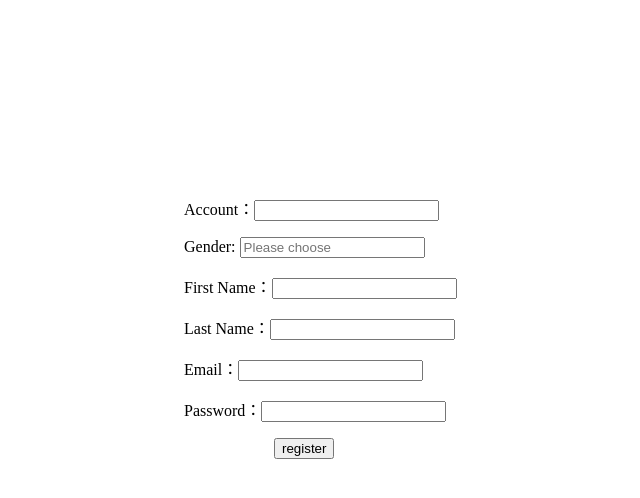
After one commit to CharlesDaiii/cs411-demo, a Flask app: page /register in a window 1280 px wide. The commit adds this page. Shown: the part 178-676 px from the top of the page, without its empty margins (574-1214 px from the left). Run offline with Flask 2, Linux system fonts and the light colour scheme.

Commit message:
Add files via upload

```diff
--- a/demo/app/database.py
+++ b/demo/app/database.py
@@ -31,8 +31,8 @@ def getName(account):
 	sql = "select * from User where account='%s'" % account
 	cur.execute(sql)
 	userinfo = cur.fetchall()
+	print(userinfo)
 	name = userinfo[0][1] + " " + userinfo[0][2]
-	print(cur.fetchall())
 	cur.close()
 	conn.close()
 	return name
--- a/demo/app/routes.py
+++ b/demo/app/routes.py
@@ -2,6 +2,7 @@ from flask import render_template
 from flask import request, redirect, url_for
 from app import app
 from app import database as db_helper
+from app import user_mysql as user_db
 from app import user_dao
 
 @app.route("/edit/<int:task_id>", methods=['POST'])
@@ -55,12 +56,31 @@ def homepage():
 @app.route('/login', methods=['POST', 'GET'])
 def login():
     if request.method == 'POST':
-        flag = user_dao.login_dao(request.form['name'], request.form['password'])
-        print(flag)
-        if flag == 1:
-            return redirect(url_for('success', name=request.form['name']))
-        else:
-            return redirect(url_for(endpoint='fail', msg=flag))
+        if(request.form['behave'] == 'login'):
+            flag = user_dao.login_dao(request.form['name'], request.form['password'])
+            print(flag)
+            if flag == 1:
+                return redirect(url_for('success', name=request.form['name']))
+            else:
+                return redirect(url_for(endpoint='fail', msg=flag))
+        if(request.form['behave'] == 'register'):
+            return redirect(url_for('register'))
+    else:
+        return render_template('404.html')
+
+@app.route('/register', methods=['POST', 'GET'])
+def register():
+    if request.method == "GET":
+        return render_template("register.html")
+    if request.method == 'POST':
+        account = request.form['account']
+        email = request.form['Email']
+        firstName = request.form['FirstName']
+        lastName = request.form['LastName']
+        gender = request.form['Gender']
+        password = request.form['password']
+        user_db.register(account, email, firstName, lastName, gender, password)
+        return redirect(url_for('success', name=request.form['account']))
     else:
         return render_template('404.html')
 
--- a/demo/app/templates/login.html
+++ b/demo/app/templates/login.html
@@ -9,8 +9,12 @@
     <div style="position: absolute;margin-left: 750px;margin-top: 350px">
         <p>Account：<input type="text" name="name"></p>
         <p>Password：<input type="password" name="password"></p>
-        <p><input type="submit" value="登录" style="position: absolute;margin-left: 90px"></p>
+        <p><input type="submit" name = "behave" value="login" style="position: absolute;margin-left: 90px"></p>
+       	<p><input type="submit" name = "behave" value="register" style="position: absolute;margin-left: 140px"></p>
     </div>
 </form>
+
+
+
 </body>
 </html>
--- /dev/null
+++ b/demo/app/templates/register.html
@@ -0,0 +1,27 @@
+<!DOCTYPE html>
+<html lang="en">
+<head>
+    <meta charset="UTF-8">
+    <title>Log In</title>
+</head>
+<body>
+<form action="/register" method="post">
+    <div style="position: absolute;margin-left: 750px;margin-top: 350px">
+        <p>Account：<input type="text" name="account"></p>
+        <p>Gender:
+            <input id="type" type="text" list="typelist" placeholder="Please choose" name = "Gender">
+            <datalist id="typelist">
+            　　<option>Female</option>
+            　　<option>Male</option>
+            </datalist>
+        </p>
+        <p>First Name：<input type="text" name="FirstName"></p>
+        <p>Last Name：<input type="text" name="LastName"></p>
+        <p>Email：<input type="text" name="Email"></p>
+        <p>Password：<input type="password" name="password"></p>
+        <p><input type="submit" value="register" style="position: absolute;margin-left: 90px"></p>
+
+    </div>
+</form>
+</body>
+</html>
```
Also changed, not shown: demo/app/user_controller.py (added, +34 -0 lines), demo/app/user_mysql.py (+11 -0 lines), 1 other file.
